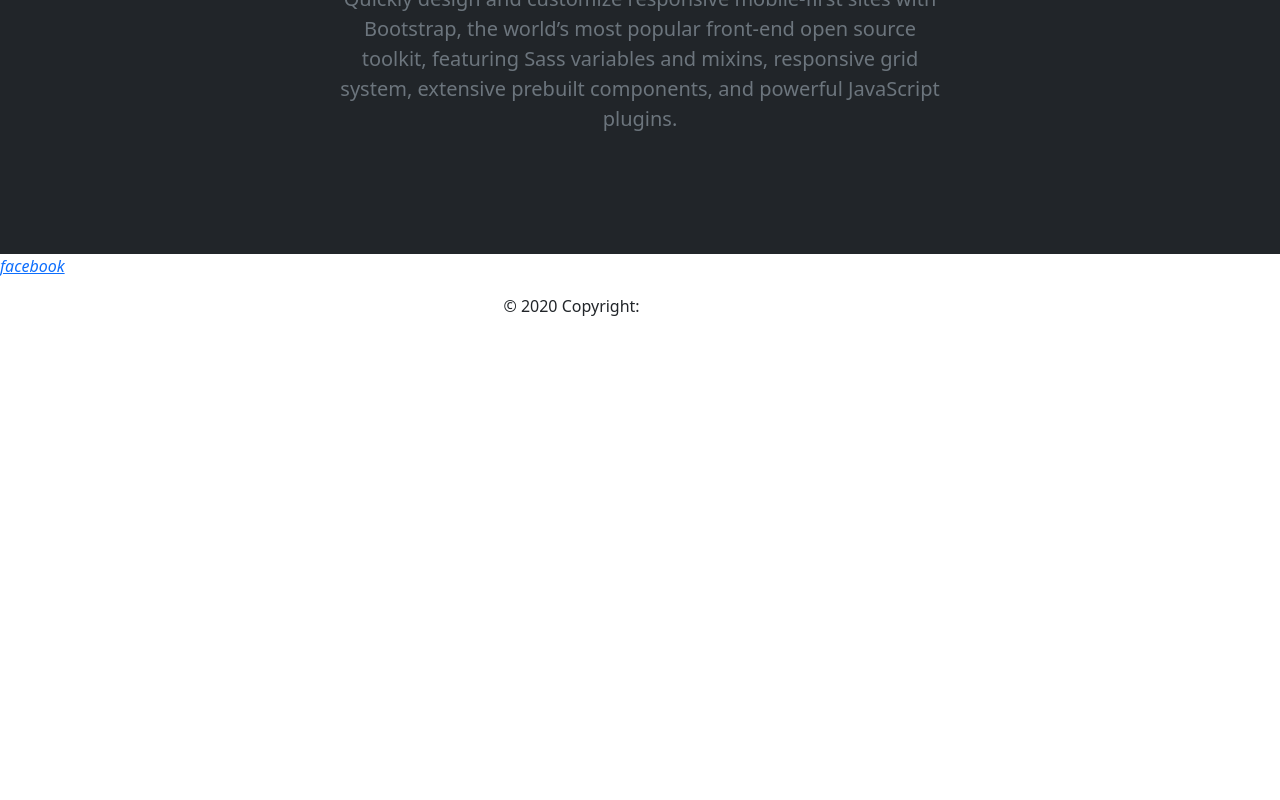
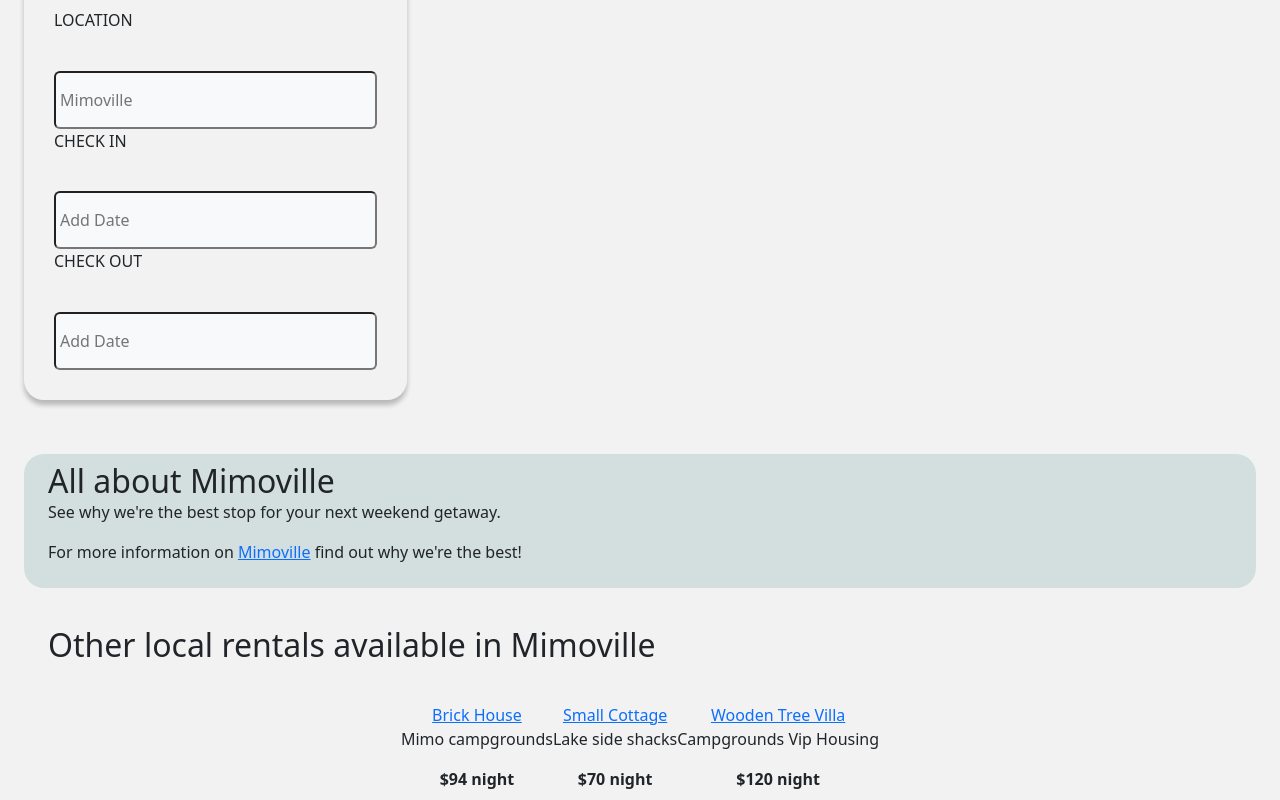
Before and after one commit to mimodevs/C12-mimoville, a React (Create React App) app in the folder client/: page / in a window 1280 px wide. Shown: the part 260-1060 px from the top of the page. Before the commit the page ends 800 px from the top, so only its background shows below. Built offline with nearby package versions, Linux system fonts and the light colour scheme.

Commit message:
HomePage

```diff
--- a/client/src/App.css
+++ b/client/src/App.css
@@ -1,4 +1,35 @@
 body {
+}
+
+.main-container {
+    background-color: #F2F2F2;
+}
+
+.top-container {
+    margin: 30px 0 30px 0;
+}
+
+.search-box {
+    display: grid;
+    grid-area: gradient;
+    width: 383px;
+    height: 500px;
+    box-shadow: rgba(0, 0, 0, 0.24) 0px 5px 5px;
+    border-radius: 20px;
+    padding: 30px;
+}
+
+.about-container {
+    background-color: #D3DFDF;
+    border-radius: 20px;
+    margin: 30px 0 30px 0;
+}
+
+.card-container {
+    display: flex;
+    justify-content: center;
+    flex-wrap: wrap;
+    margin: 30px 0 30px 0;
 }
 
 .container-fluid {
--- a/client/src/pages/HomePage.js
+++ b/client/src/pages/HomePage.js
@@ -2,16 +2,60 @@ import React from "react";
 
 const HomePage = () => {
   return (
-    <main>
-      <div className="bg-dark text-secondary px-4 py-5 text-center">
-        <div className="py-5">
-          <h1 className="display-5 fw-bold text-white">Welcome to Mimoville</h1>
-          <div className="col-lg-6 mx-auto">
-            <p className="fs-5 mb-4">
-              Quickly design and customize responsive mobile-first sites with
-              Bootstrap, the world’s most popular front-end open source toolkit,
-              featuring Sass variables and mixins, responsive grid system,
-              extensive prebuilt components, and powerful JavaScript plugins.
+    <main className="main-container px-4 py-5">
+      <div className="top-container">
+        <div className="search-box">
+          <h5>Find your next getaway in Mimoville!</h5>
+          <p>LOCATION</p>
+          <input className="location p-1 rounded bg-light" type="text" placeholder="Mimoville"></input>
+          <p>CHECK IN</p>
+          <input className="check-in p-1 rounded bg-light" type="text" placeholder="Add Date"></input>
+          <p>CHECK OUT</p>
+          <input className="check-out p-1 rounded bg-light" type="text" placeholder="Add Date"></input>
+        </div>
+        <div className="img-container">
+          <img src=""/>
+        </div>
+      </div>
+      <div className="about-container">
+        <div className="card-body px-4 py-2 text-left">
+          <h2 className="card-title">All about Mimoville</h2>
+          <p className="card-text">
+            See why we're the best stop for your next weekend getaway.
+          </p>
+          <p className="card-bottomtext">
+            For more information on <a href="#">Mimoville</a> find out why we're
+            the best!
+          </p>
+        </div>
+      </div>
+      <div className="others">
+        <h2 className="others-title px-4 py-2 text-left">
+          Other local rentals available in Mimoville
+        </h2>
+        <div className="card-container text-center">
+          <div className="card1 mr-10">
+          <img src=""/>
+            <a className="link1" href="#">Brick House</a>
+            <p>Mimo campgrounds</p>
+            <p>
+              <b>$94 night</b>
+            </p>
+          </div>
+          <div className="card2 mr-10">
+            <img src=""/>
+            <a className="link2" href="#">Small Cottage</a>
+            <p>Lake side shacks</p>
+            <p>
+              <b>$70 night</b>
+            </p>
+          </div>
+          <div className="card3 m-10">
+          <img src=""/>
+            <a className="link3" href="#">Wooden Tree Villa</a>
+            <p>Campgrounds Vip Housing</p>
+            <p>
+              <b>$120 night</b>
             </p>
           </div>
         </div>
```
